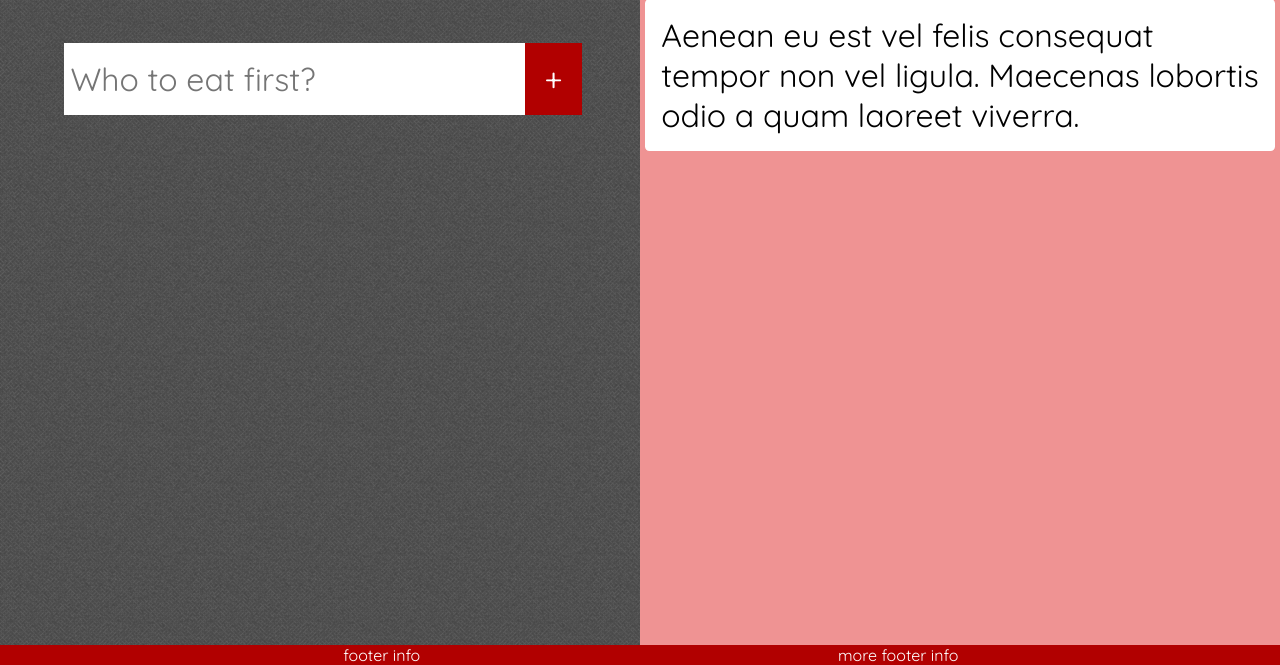
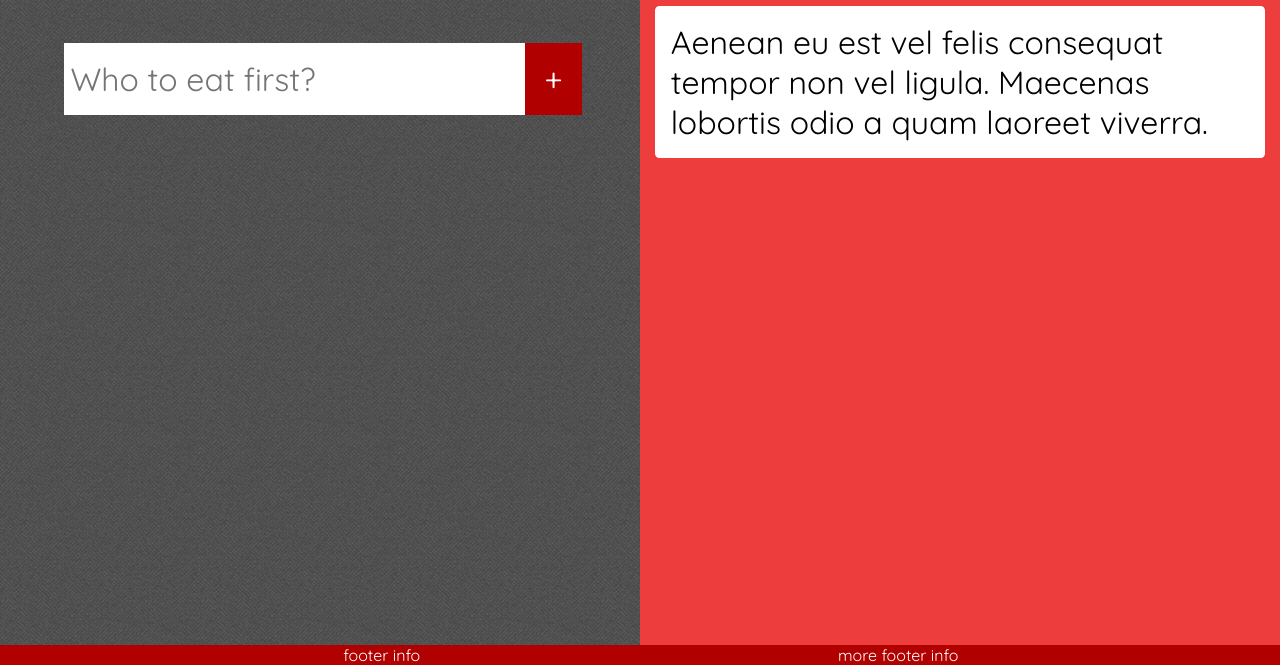
Before and after one commit to mbech/dfah, a plain HTML site: page index.html in a window 1280 px wide. Shown: the part 135-800 px from the top of the page. Drawn offline with nearby package versions, Linux system fonts and the light colour scheme.

Commit message:
Update styling on hat content section, input focus

```diff
--- a/stylesheets/main.css
+++ b/stylesheets/main.css
@@ -101,7 +101,7 @@ section {
 }
 
 #hat-text-input {
-  background-color: #888;
+  background-color: #CCC;
   width :80%;
   padding-left: .2em;
   padding-right: .2em;
@@ -125,7 +125,7 @@ section {
 
 /* Hat Contents Section */
 #hat-contents {
-  background-color: #EF9393;
+  background-color: #ED3D3D;
   float: right;
   font-size: 2em;
   text-align: left;
@@ -133,14 +133,14 @@ section {
 
 .content-item {
   padding: .5em .5em;
-  margin: .1em .1em;
+  margin: .2em .4em;
   background-color: #FFF;
   border-radius: 0.2em;
-  border: 2px solid #EF9393;
+  border: 2px solid #ED3D3D;
 }
 
 .content-item:hover {
-  background-color: #EF9393;
+  background-color: #ED3D3D;
   border: 2px solid #FFF;
   color: #FFF;
 }
```
